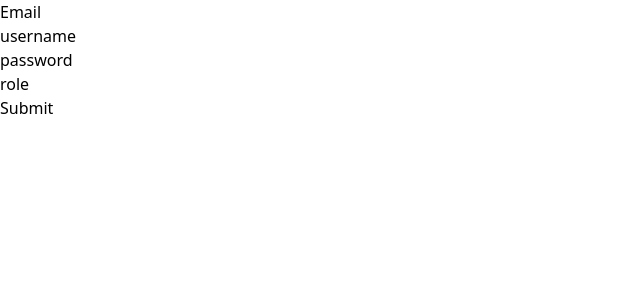
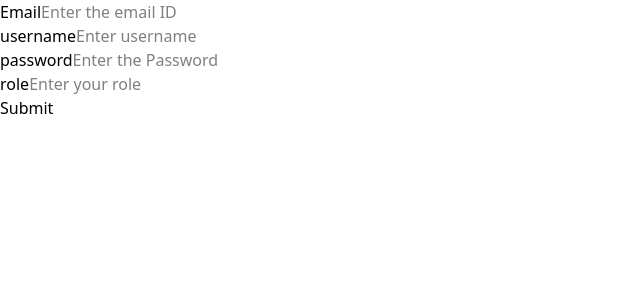
Before and after one commit to kashish00208/taskSync, a Next.js app: page / in a window 1280 px wide. Shown: the top 300 px of the page, without its empty margins (0-640 px from the left). Built offline with nearby package versions, Linux system fonts and the light colour scheme.

Commit message:
sign-erros

```diff
--- a/src/components/login/page.tsx
+++ b/src/components/login/page.tsx
@@ -17,7 +17,7 @@ const Page = () => {
     }
 
     try {
-      const res = await fetch("/api/auth/login", {
+      const res = await fetch("pages/Auth/Login", {
         method: "POST",
         headers: {
           "Content-Type": "application/json",
--- a/src/components/signUp/page.tsx
+++ b/src/components/signUp/page.tsx
@@ -15,7 +15,7 @@ const page = () => {
       return;
     }
     try {
-      const res = fetch("/api/auht/signUp", {
+      const res = fetch("/pages/Auth/SignUp", {
         method: "POST",
         headers: {
           "content-type": "application/json",
@@ -43,6 +43,7 @@ const page = () => {
               type="email"
               id="email"
               value={email}
+              placeholder="Enter the email ID"
               onChange={(e) => setEmail(e.target.value)}
               required
             />
@@ -53,6 +54,7 @@ const page = () => {
               type="username"
               id="username"
               value={username}
+              placeholder="Enter username"
               onChange={(e) => setUsername(e.target.value)}
               required
             />
@@ -61,6 +63,7 @@ const page = () => {
             <label htmlFor="password">password</label>
             <input
               type="password"
+              placeholder="Enter the Password"
               id="password"
               value={password}
               onChange={(e) => setPassword(e.target.value)}
@@ -73,6 +76,7 @@ const page = () => {
               type="role"
               id="role"
               value={role}
+              placeholder="Enter your role"
               onChange={(e) => setRole(e.target.value)}
               required
             />
```
Also changed, not shown: pages/Auth/Login.ts (renamed from src/api/auth/logIn.ts), pages/Auth/SignUp.ts (renamed from src/api/auth/signUp.ts), src/app/api/auth/login/route.ts (deleted), src/app/api/auth/signup/route.ts (deleted).
